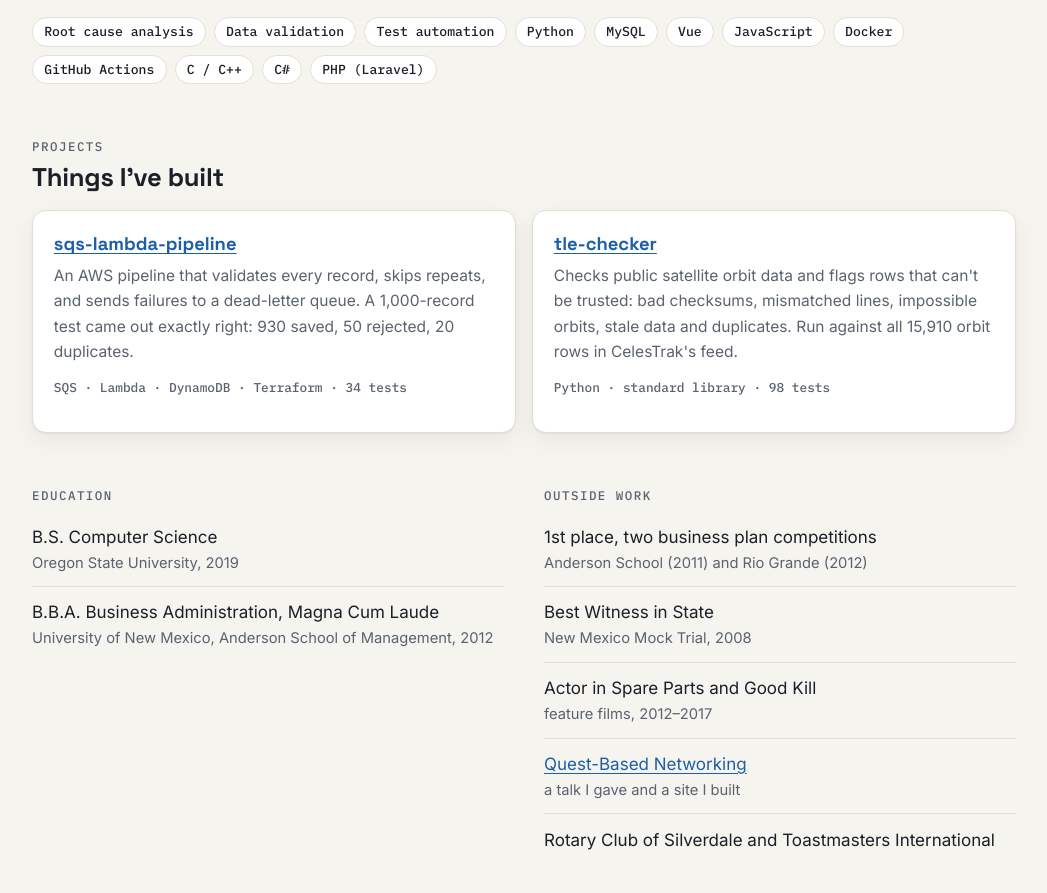
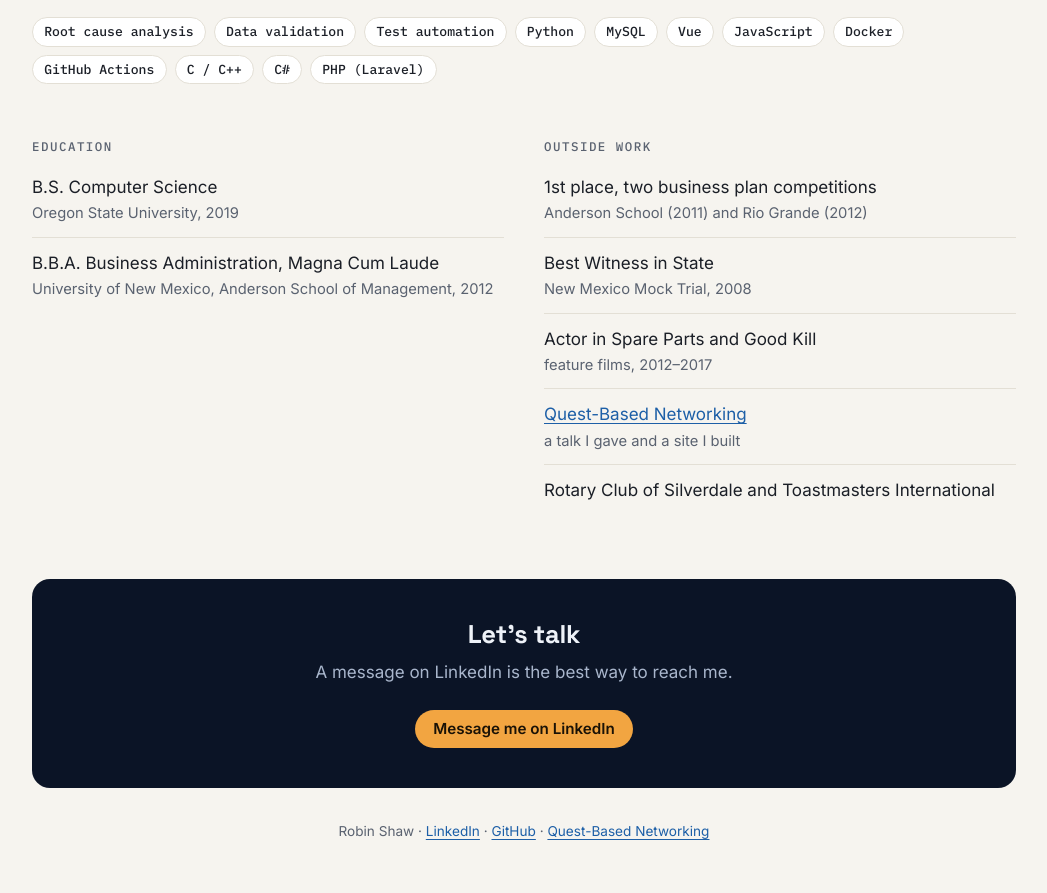
Before and after one commit to rShaw5/rshaw5.github.io, a plain HTML site: page index.html in a window 1280 px wide. Shown: the part 993-1886 px from the top of the page, without its empty margins (116-1163 px from the left). Drawn offline with Linux system fonts and the light colour scheme.

Commit message:
Remove the sqs-lambda-pipeline and tle-checker project listings
Co-Authored-By: Claude Sonnet 5.5 <noreply@anthropic.com>

```diff
--- a/index.html
+++ b/index.html
@@ -233,7 +233,6 @@
 			<a class="mark" href="#">robin shaw</a>
 			<ul>
 				<li><a href="#work">work</a></li>
-				<li><a href="#projects">projects</a></li>
 				<li><a href="#contact">contact</a></li>
 			</ul>
 		</nav>
@@ -290,23 +289,6 @@
 		</ul>
 	</section>
 
-	<section id="projects">
-		<p class="label">Projects</p>
-		<h2>Things I've built</h2>
-		<div class="projects">
-			<article class="project">
-				<h3><a href="https://github.com/rShaw5/sqs-lambda-pipeline">sqs-lambda-pipeline</a></h3>
-				<p>An AWS pipeline that validates every record, skips repeats, and sends failures to a dead-letter queue. A 1,000-record test came out exactly right: 930 saved, 50 rejected, 20 duplicates.</p>
-				<p class="meta">SQS · Lambda · DynamoDB · Terraform · 34 tests</p>
-			</article>
-			<article class="project">
-				<h3><a href="https://github.com/rShaw5/tle-checker">tle-checker</a></h3>
-				<p>Checks public satellite orbit data and flags rows that can't be trusted: bad checksums, mismatched lines, impossible orbits, stale data and duplicates. Run against all 15,910 orbit rows in CelesTrak's feed.</p>
-				<p class="meta">Python · standard library · 98 tests</p>
-			</article>
-		</div>
-	</section>
-
 	<section>
 		<div class="two">
 			<div>
```
